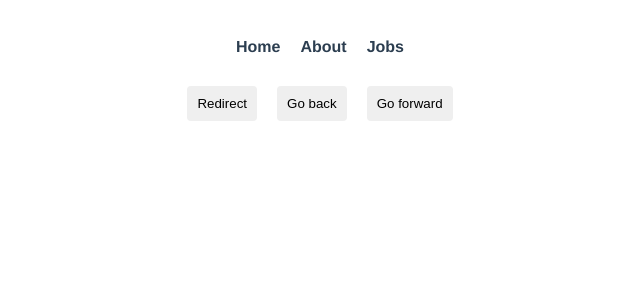
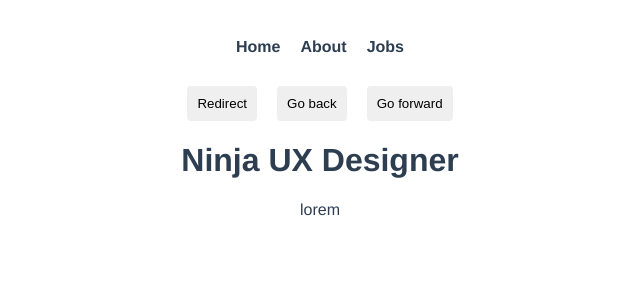
Before and after one commit to mikeqiu2011/ninja-jobs, a Vue app: page /jobs/1 in a window 1280 px wide. Shown: the top 300 px of the page, without its empty margins (320-960 px from the left). Built offline with nearby package versions, Linux system fonts and the light colour scheme; data requests are answered from the project's data file.

Commit message:
load job from json-server

```diff
--- a/src/views/jobs/JobDetails.vue
+++ b/src/views/jobs/JobDetails.vue
@@ -1,6 +1,11 @@
 <template>
-  <h1 v-if="job">{{ job.title }}</h1>
-  <p v-if="job">{{ job.details }}</p>
+  <div v-if="job">
+    <h1>{{ job.title }}</h1>
+    <p>{{ job.details }}</p>
+  </div>
+  <div v-else>
+    <p>Loading job details</p>
+  </div>
 </template>
 
 <script>
@@ -13,8 +18,11 @@ export default {
   },
   mounted() {
     fetch("http://localhost:3000/jobs/" + this.id)
-      .then((resp) => resp.json)
-      .then((data) => (this.job = data))
+      .then((resp) => resp.json())
+      .then((data) => {
+        this.job = data;
+        console.log(this.job);
+      })
       .catch((err) => console.log(err.message));
   },
 };
--- a/src/views/jobs/Jobs.vue
+++ b/src/views/jobs/Jobs.vue
@@ -1,9 +1,14 @@
 <template>
   <h1>Jobs</h1>
-  <div v-for="job in jobs" :key="job.id" class="job">
-    <router-link :to="{ name: 'JobDetails', params: { id: job.id } }">
-      <h2>{{ job.title }}</h2>
-    </router-link>
+  <div v-if="jobs.length">
+    <div v-for="job in jobs" :key="job.id" class="job">
+      <router-link :to="{ name: 'JobDetails', params: { id: job.id } }">
+        <h2>{{ job.title }}</h2>
+      </router-link>
+    </div>
+  </div>
+  <div v-else>
+    <p>Loading Jobs...</p>
   </div>
 </template>
 
```
